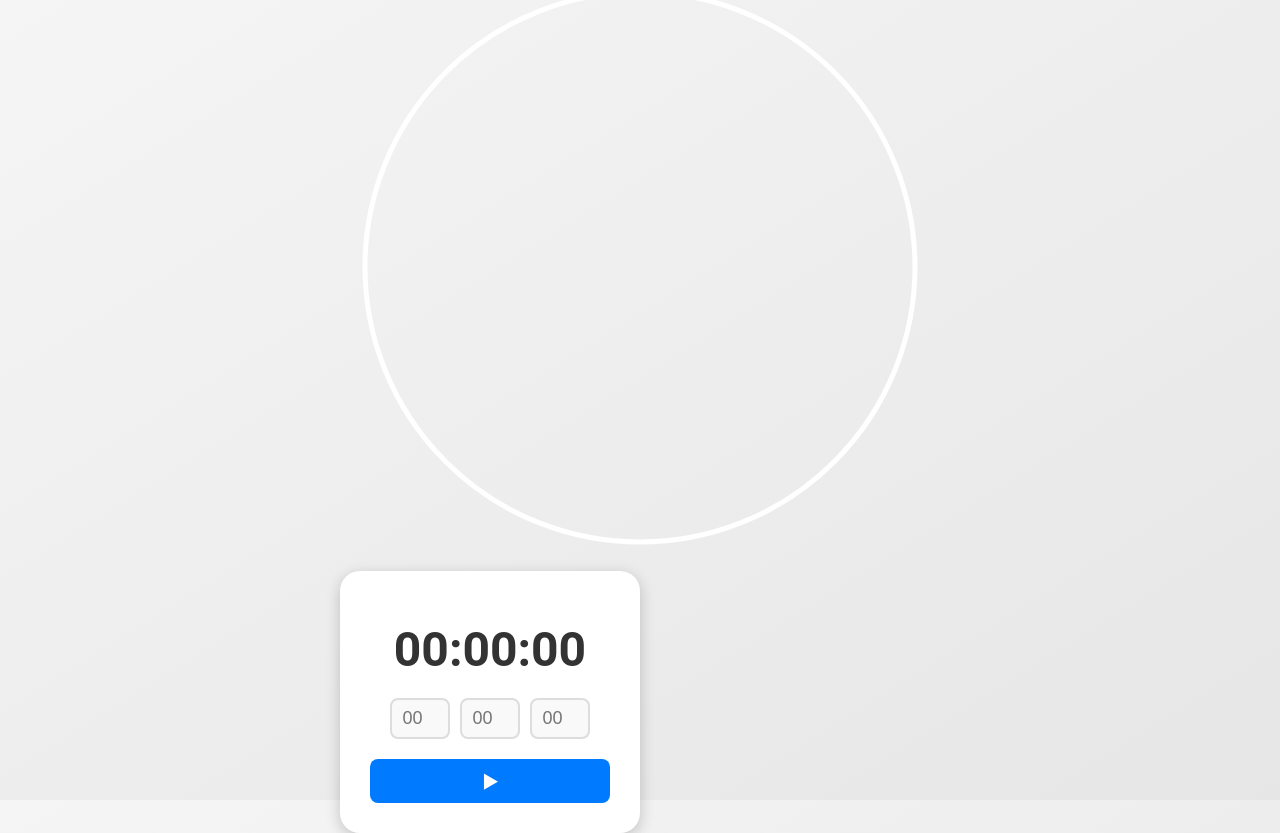
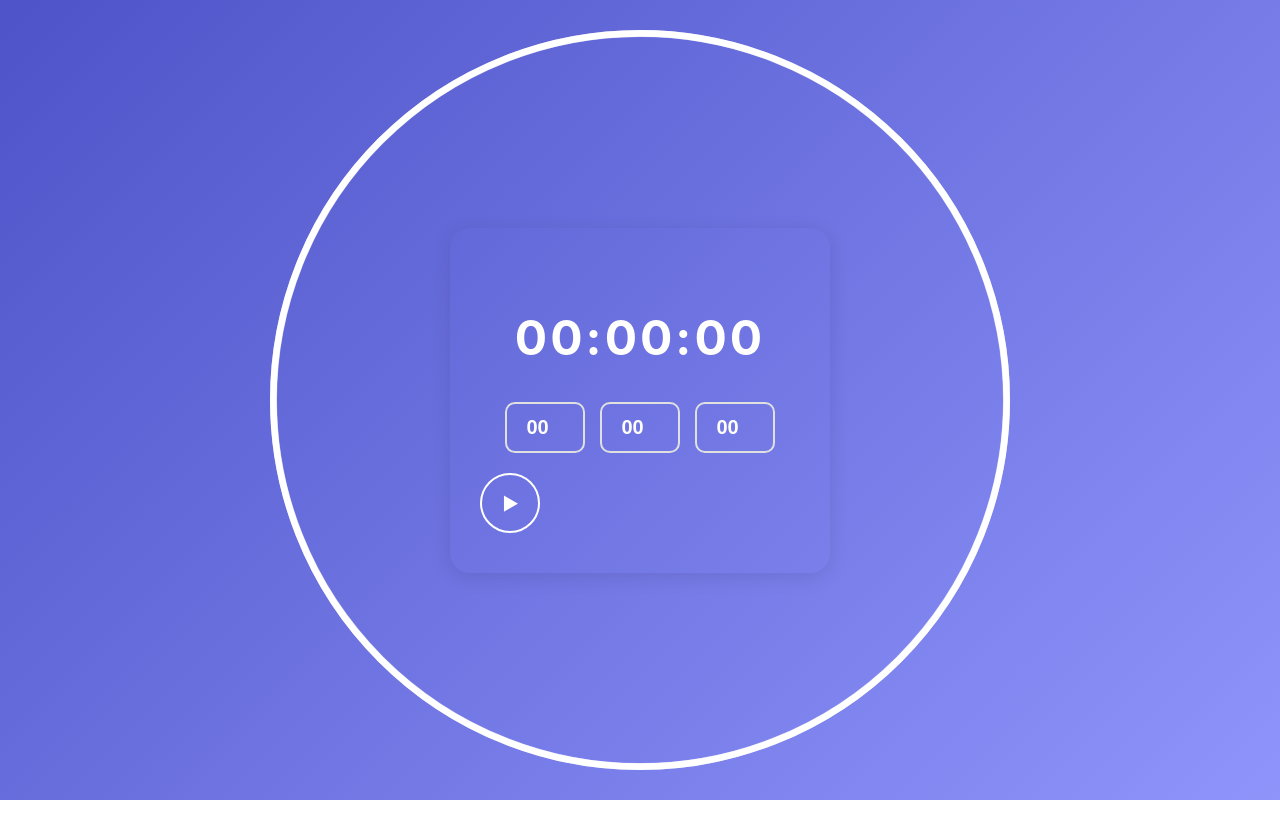
Before and after one commit to dolcestudy/simple-timer, a plain HTML site: page index.html in a window 1280 px wide. After the commit the page ends 800 px from the top, so only its background shows below. Drawn offline with Linux system fonts and the light colour scheme.

Commit message:
Update styles.css
add important functions

```diff
--- a/styles.css
+++ b/styles.css
@@ -1,4 +1,4 @@
-/* 全体のリセット */
+/* 全体リセット */
 * {
     margin: 0;
     padding: 0;
@@ -6,103 +6,126 @@
 }
 
 body {
-    font-family: 'Roboto', sans-serif;
-    background: linear-gradient(to bottom right, #f5f5f5, #e6e6e6);
+    font-family: 'Inter', sans-serif;
+    background: linear-gradient(135deg, #4e54c8, #8f94fb);
     display: flex;
     justify-content: center;
     align-items: center;
     height: 100vh;
+    overflow: hidden;
 }
 
+.circle-container {
+    position: relative;
+    display: flex;
+    justify-content: center;
+    align-items: center;
+    width: 800px;
+    height: 800px;
+}
+
+.circle-svg {
+    position: absolute;
+    transform: rotate(-90deg); /* 円が時計回りに減少するように */
+    width: 100%;
+    height: 100%;
+}
+
+/* 円の細さ */
+.circle-svg circle {
+    stroke-width: 1; /* 円の太さを細く */
+}
+
+.circle {
+    position: absolute;
+    width: 740px;
+    height: 740px;
+    background-color: transparent; /* 背景を透明にする */
+    border: 7px solid rgba(255, 255, 255, 0.5); /* アウトラインをホワイトグレー、透明度50%に設定 */
+    border-radius: 50%; /* 円形にするため */
+}
+
+
+
 .smart-timer {
-    background: #ffffff;
-    padding: 30px;
+    background: none;
+    padding: 40px 30px;
     border-radius: 20px;
-    box-shadow: 0 4px 15px rgba(0, 0, 0, 0.2);
+    box-shadow: 0 4px 20px rgba(0, 0, 0, 0.1);
     text-align: center;
-    width: 300px;
+    width: 380px;
+    z-index: 1;
 }
 
 .title {
     font-size: 24px;
-    color: #333;
-    margin-bottom: 20px;
+    font-weight: 600;
+    color: white;
+    margin-bottom: 25px;
 }
 
 .timer-display {
     font-size: 48px;
     font-weight: bold;
-    color: #333;
+    color: white;
+    background: none;
+    padding: 15px;
+    border-radius: 12px;
     margin-bottom: 20px;
-  }
-
-  .timer-display span {
+    letter-spacing: 3px;
     display: inline-block;
-    min-width: 50px;
-    text-align: center;
+    min-width: 100%;
+    white-space: nowrap;
 }
 
 .input-container {
     display: flex;
     justify-content: center;
-    gap: 10px;
+    gap: 15px;
     margin-bottom: 20px;
 }
 
-  input[type="number"] {
-    width: 60px;
-    padding: 8px;
-    border: 2px solid #ddd;
-    border-radius: 8px;
-    text-align: center;
-    font-size: 18px;
-    background: #f9f9f9;
-    transition: border-color 0.3s;
+input[type="number"]::placeholder {
+    color: white;
 }
 
-  input[type="number"]:focus {
-    border-color: #007bff;
+input[type="number"] {
+    width: 80px;
+    padding: 12px;
+    border: 2px solid #e0e0e0;
+    border-radius: 10px;
+    text-align: center;
+    font-size: 20px;
+    background: transparent;
+    color: white;
     outline: none;
-  }
-
-  .button-container {
-    display: flex;
-    justify-content: space-between;
-    gap: 10px;
+    font-weight: 600;
+    transition: all 0.3s ease;
 }
 
 button {
-    flex: 1;
-    padding: 10px 0;
-    border: none;
-    border-radius: 8px;
+    padding: 14px;
+    border: 2px solid #fff;
+    border-radius: 50%;
     font-size: 16px;
-    font-weight: bold;
+    font-weight: 600;
     cursor: pointer;
-    transition: background-color 0.3s, color 0.3s;
+    transition: all 0.3s ease;
+    background: transparent;
+    color: white;
+    width: 60px;
+    height: 60px;
+    display: flex;
+    justify-content: center;
+    align-items: center;
 }
 
-  button#start-button {
-    background: #007bff;
-    color: #fff;
-  }
-
-  button#pause-button {
-    background: #ffcc00;
-    color: #fff;
-  }
-
-  button#reset-button {
-    background: #ff4d4d;
-    color: #fff;
+button:hover {
+    filter: brightness(1.1);
 }
 
 button:disabled {
-    background: #ddd;
-    color: #aaa;
+    background: #e0e0e0;
+    color: #888;
     cursor: not-allowed;
 }
-
-  button:hover:not(:disabled) {
-    filter: brightness(1.1);
-  }
```
Lines whose indentation alone changed are shown as unchanged.
